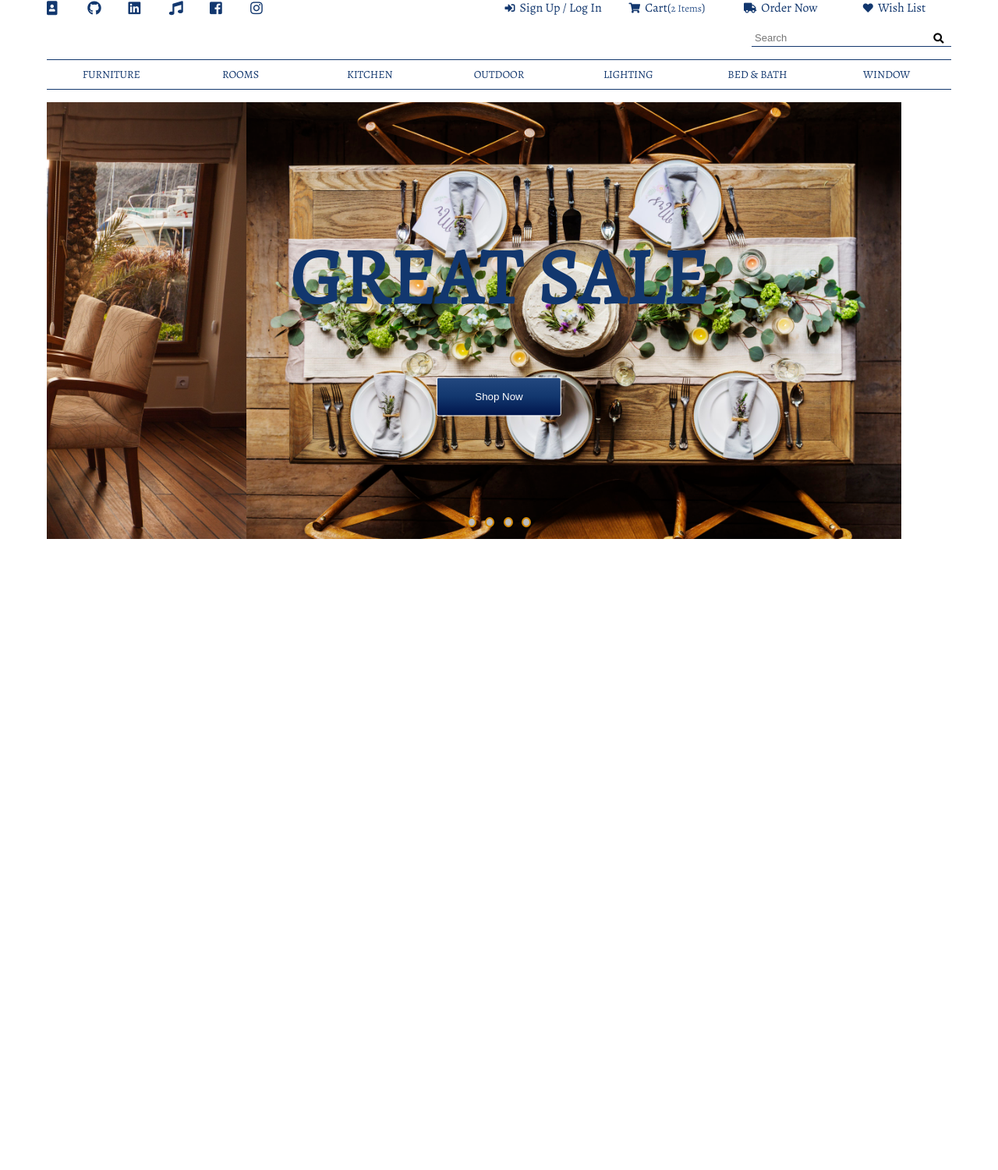
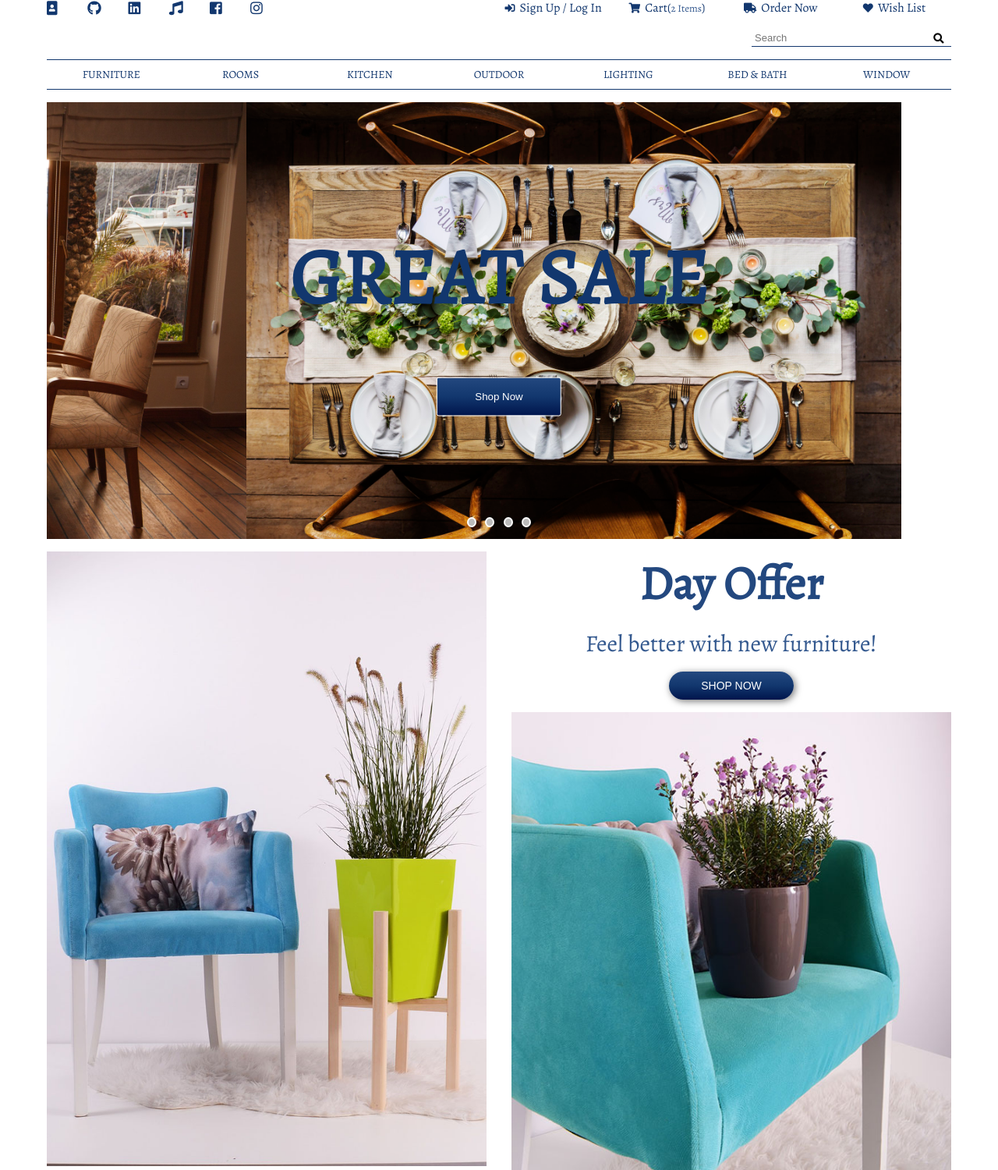
Before and after one commit to mj305/FurnitureStore, a PHP site: page / in a window 1280 px wide. Shown: the part 17-1517 px from the top of the page at 78% size. Before the commit the page ends 708 px from the top, so only its background shows below. Run offline with PHP 8.4, Linux system fonts and the light colour scheme; some libraries are stand-ins or nearby versions.

Commit message:
day offer section finished

```diff
--- a/index.html
+++ b/index.html
@@ -225,10 +225,17 @@
     <!-- end of banner -->
 
 
+    <!-- day offer -->
 
+    <section class="day-offer">
+          <img src="images/day-offer-img-one.jpg" class="day-offer-img-one" alt="offer picture">
+          <h1 class="day-offer-heading"> Day Offer </h1>
+          <p class="day-offer-paragraph"> Feel better with new furniture! </p>
+          <button class="day-offer-btn"> Shop Now </button>
+          <img src="images/day-offer-img-two.jpg" class="day-offer-img-two" alt="second offer picture">
+    </section>
 
-    <!--  -->
-    <!--  -->
+    <!-- end of day offer -->
 
 
 
--- a/style.css
+++ b/style.css
@@ -20,7 +20,7 @@ body {
 .container {
     display: grid;
     grid-template-columns: minmax(6rem, 1fr) repeat(8, minmax(min-content, 16rem)) minmax(6rem, 1fr);
-    grid-template-rows: repeat(3, min-content) 70vh;
+    grid-template-rows: repeat(3, min-content) 70vh min-content;
     grid-row-gap: 1.6rem;
     margin-top: 1.6rem;
 }
@@ -342,7 +342,7 @@ body {
     width: 1.2rem;
     height: 1.3rem;
     background-color: #bbb;
-    border: .2rem solid #d38800;
+    border: .2rem solid white;
     border-radius: 50%;
     cursor: pointer;
     outline: none;
@@ -379,18 +379,78 @@ body {
 
 .slide-btn-2:focus ~ .slideshow-wrapper {
     animation: none;
-    left: -100;
+    left: -100%;
 }
 
 .slide-btn-3:focus ~ .slideshow-wrapper {
     animation: none;
-    left: -200;
+    left: -200%;
 }
 
 .slide-btn-4:focus ~ .slideshow-wrapper {
     animation: none;
-    left: -300;
+    left: -300%;
+}
+/* end of banner */
+
+
+/* day offer */
+
+.day-offer {
+    grid-column: 2 / 10;
+    grid-row: 5 / 6;
+    display: grid;
+    grid-template-columns: repeat(4, 1fr);
+    grid-template-rows: repeat(4, min-content);
+    grid-gap: 1.6rem 3.2rem;
+    justify-items: center;
 }
 
+.day-offer-img-one {
+    grid-column: 1 / 3;
+    grid-row: 1 / -1;
+    width: 100%;
+}
 
-/* end of banner */
+.day-offer-img-two {
+    grid-column: 3 / -1;
+    grid-row: 4 / -1;
+    width: 100%;
+    align-self: flex-end;
+}
+
+.day-offer-heading {
+    grid-column: 3 / -1;
+    grid-row: 1 / 2;
+    font-size: 6rem;
+    color: #23487f;
+}
+
+.day-offer-paragraph {
+    grid-column: 3 / -1;
+    grid-row: 2 / 3;
+    font-size: 3rem;
+    color: #34598f;
+}
+
+.day-offer-btn {
+    grid-column: 3 / -1;
+    grid-row: 3 / 4;
+    width: 16rem;
+    padding: 1rem;
+    font-size: 1.4rem;
+    color: #fff;
+    background: linear-gradient(to top, #00154c, #12376e, #23487f);
+    border: none;
+    border-radius: 5rem;
+    text-transform: uppercase;
+    outline: none;
+    box-shadow: .2rem .2rem 1rem #777;
+}
+
+.day-offer-btn:hover {
+    box-shadow: .2rem.2rem 2rem #777;
+    cursor: pointer;
+}
+
+/* end of day offer */
```
